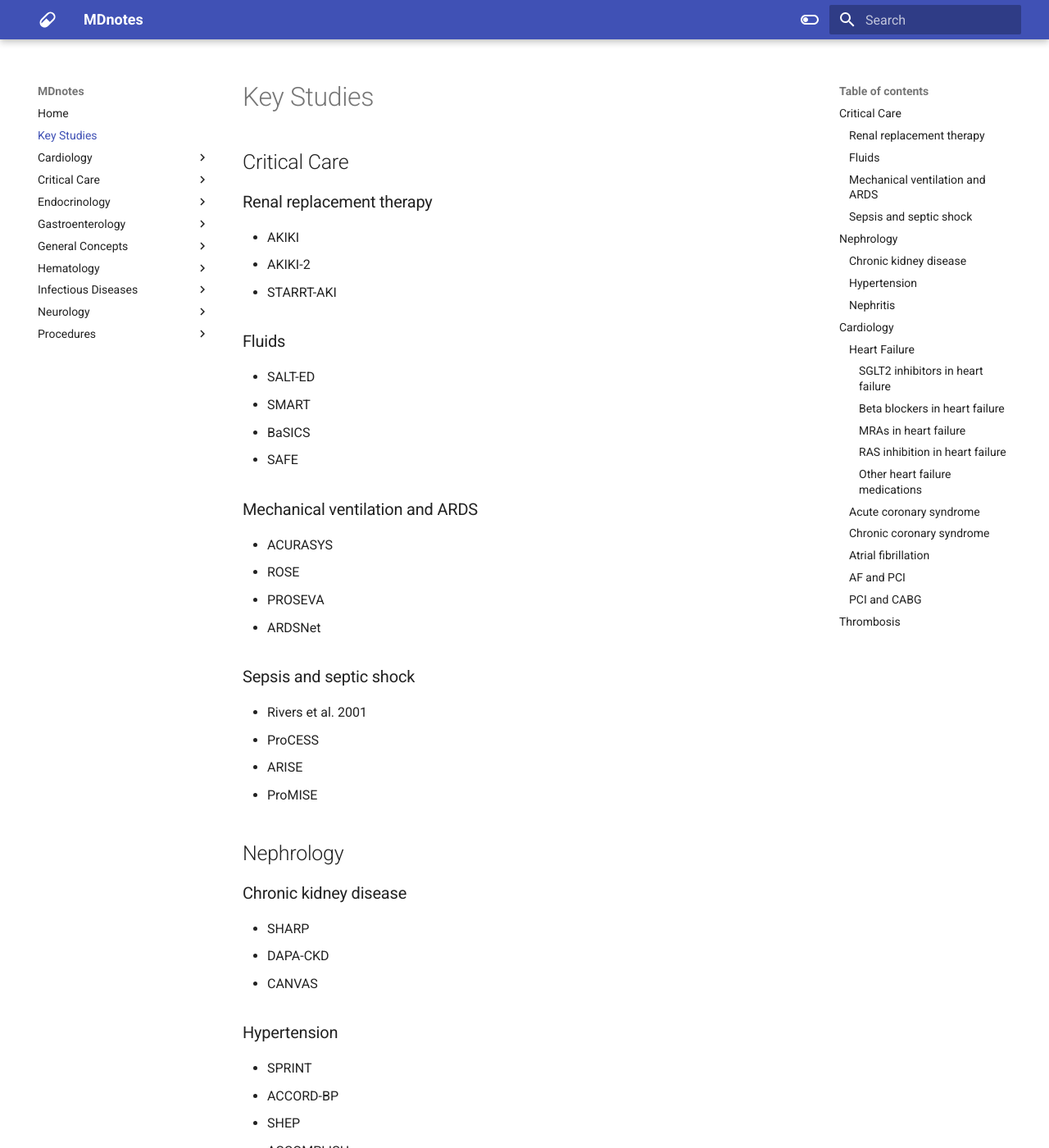
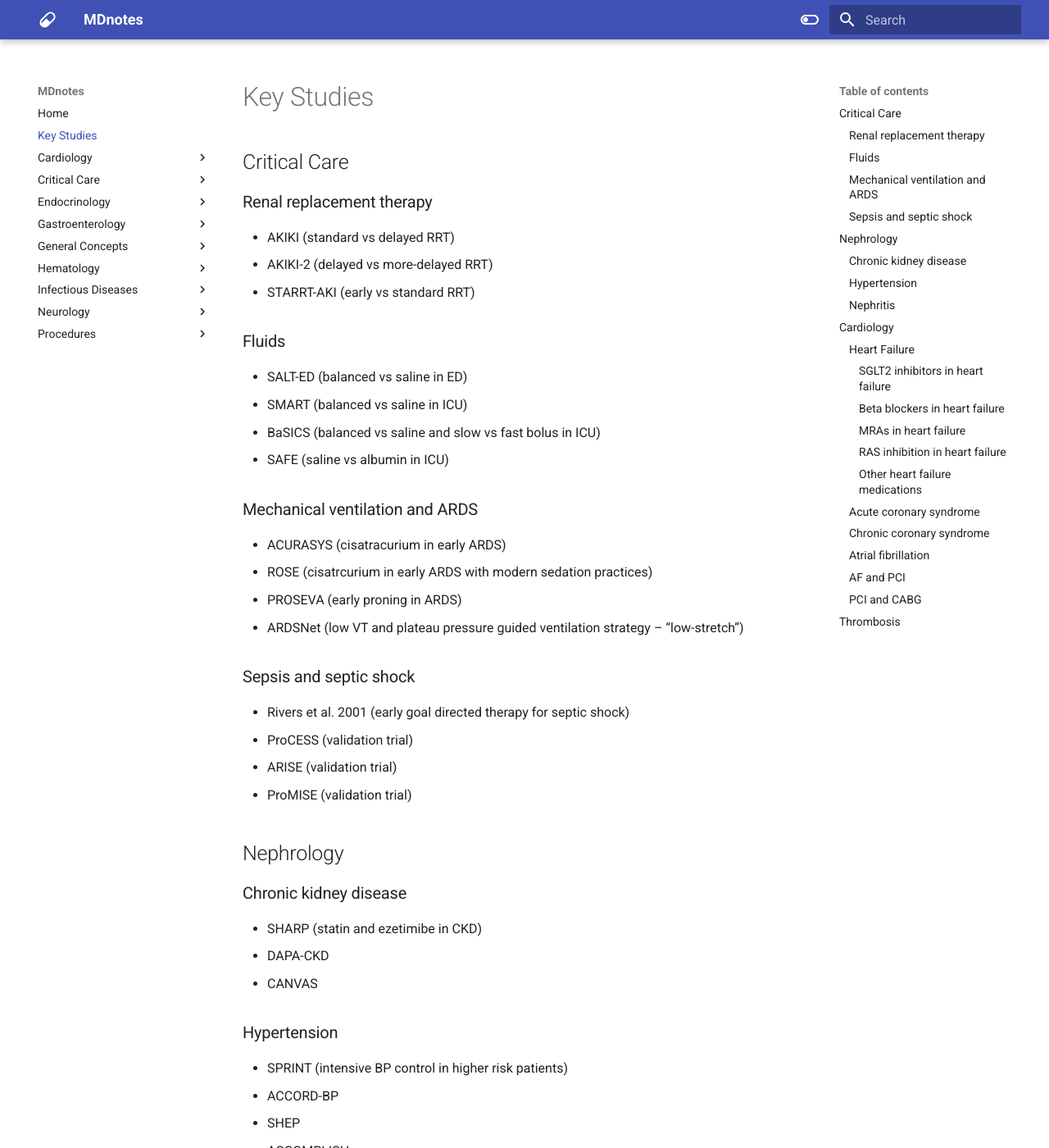
Before and after one commit to jzpero/mdnotes, an MkDocs documentation site: the page built from docs/Key Studies.md, in a window 1280 px wide and 1400 px high. Shown: the whole window at 82% size. Built offline with MkDocs 1.6.1 and Material for MkDocs 9.7.7, drawn with Linux system fonts in a browser that asks for light colours; some of the changed text lies outside the part shown.

Commit message:
Update Key Studies.md

```diff
--- a/docs/Key Studies.md
+++ b/docs/Key Studies.md
@@ -2,36 +2,36 @@
 
 ## Critical Care
 ### Renal replacement therapy
-- AKIKI
-- AKIKI-2
-- STARRT-AKI
+- AKIKI (standard vs delayed RRT)
+- AKIKI-2 (delayed vs more-delayed RRT)
+- STARRT-AKI (early vs standard RRT)
 
 ### Fluids
-- SALT-ED
-- SMART
-- BaSICS
-- SAFE
+- SALT-ED (balanced vs saline in ED)
+- SMART (balanced vs saline in ICU)
+- BaSICS (balanced vs saline and slow vs fast bolus in ICU)
+- SAFE (saline vs albumin in ICU)
 
 ### Mechanical ventilation and ARDS
-- ACURASYS
-- ROSE
-- PROSEVA
-- ARDSNet
+- ACURASYS (cisatracurium in early ARDS)
+- ROSE (cisatrcurium in early ARDS with modern sedation practices)
+- PROSEVA (early proning in ARDS)
+- ARDSNet (low VT and plateau pressure guided ventilation strategy -- "low-stretch")
 
 ### Sepsis and septic shock
-- Rivers et al. 2001
-- ProCESS
-- ARISE
-- ProMISE
+- Rivers et al. 2001 (early goal directed therapy for septic shock)
+- ProCESS (validation trial)
+- ARISE (validation trial)
+- ProMISE (validation trial)
 
 ## Nephrology
 ### Chronic kidney disease
-- SHARP
+- SHARP (statin and ezetimibe in CKD)
 - DAPA-CKD
 - CANVAS
 
 ### Hypertension
-- SPRINT
+- SPRINT (intensive BP control in higher risk patients)
 - ACCORD-BP
 - SHEP
 - ACCOMPLISH
@@ -39,7 +39,7 @@
 ### Nephritis
 - PEXIVAS
 - MEPEX
-- TESTING
+- TESTING (steroids in IgA nephropathy)
 
 ## Cardiology
 ### Heart Failure
@@ -48,12 +48,12 @@
 - DAPA-HF
 
 #### Beta blockers in heart failure
-- MERIT-HF
-- CIBIS-II
+- MERIT-HF (metoprolol)
+- CIBIS-II (bisoprolol)
 - US Carvedilol HF Study
 
 #### MRAs in heart failure
-- TOPCAT
+- TOPCAT (spironolactone in HFpEF)
 
 #### RAS inhibition in heart failure
 - PARADIGM-HF
@@ -76,8 +76,9 @@
 - CURE
 
 ### Chronic coronary syndrome
-- COMPASS
-- SCOT-HEART
+- COMPASS (low dose rivaroxaban for stable vascular disease)
+- SCOT-HEART (CCTA)
+- PROMISE (CCTA)
 
 ### Atrial fibrillation
 - RATE-AF
```
